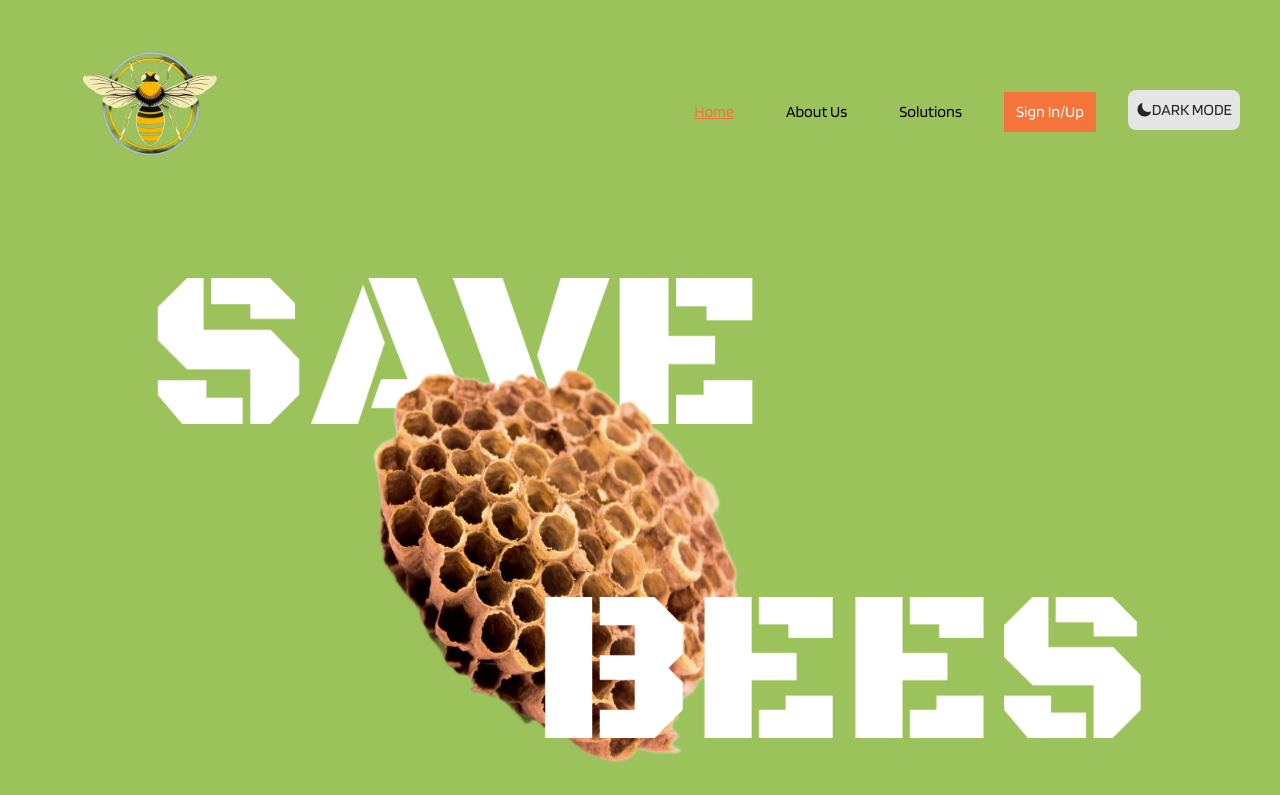
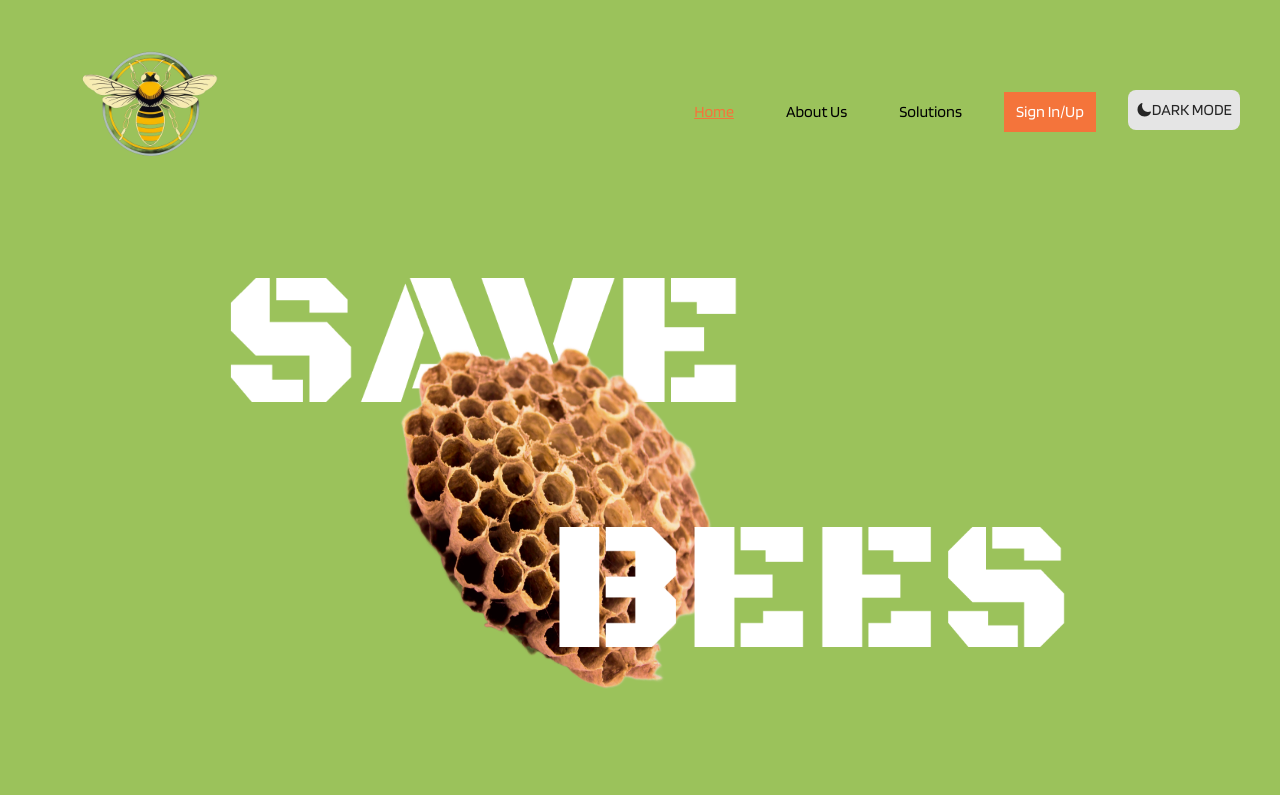
Before and after one commit to chingu-voyages/v50-tier3-team-28, a React (Vite) app in the folder client/: page / in a window 1280 px wide. Shown: the top 795 px of the page. Built offline with nearby package versions, Linux system fonts and the light colour scheme; no server answers.

Commit message:
update landing page styles
Co-authored-by: KseniiaRiabova <KseniiaRiabova@users.noreply.github.com>

```diff
--- a/client/src/components/UI/MainHeroLanding.jsx
+++ b/client/src/components/UI/MainHeroLanding.jsx
@@ -16,7 +16,7 @@ function MainLandingHero() {
           <img
             src={hiveLogo}
             alt="Hive"
-            className="relative z-20 scale-125 md:scale-100 w-1/2 md:w-auto xl:ml-[-80px] h-[42.5rem]"
+            className="relative z-20 scale-125 md:scale-100 w-1/2 md:w-auto xl:ml-[-80px] h-[42.5rem] xl:h-[36.8rem]"
           />
 
           <img
--- a/client/src/layout/HomeLayout.jsx
+++ b/client/src/layout/HomeLayout.jsx
@@ -35,7 +35,7 @@ const HomeLayout = () => {
 
   return (
     <section>
-      <section className="bg-[#9BC25B]">
+      <section className="bg-[#9BC25B] mb-[22rem] sm:mb-[24rem] md:mb-[6rem] lg:mb-[6rem] xl:mb-[1rem]">
         <section className="max-w-7xl mx-auto max-h-screen">
           <Header action={action} onClickHandler={onClickHandler} />
           <MainHeroLanding />
```
